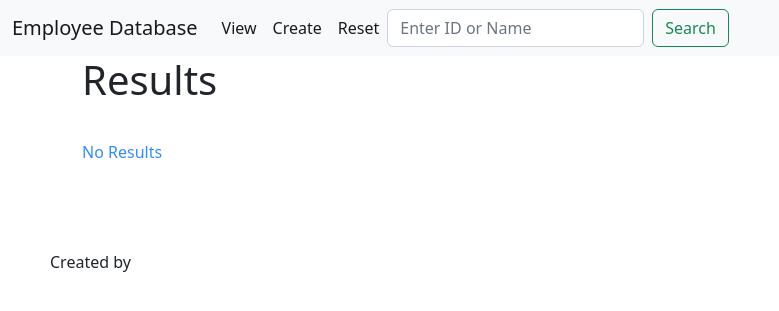
After one commit to AridArab/Employee-Database, a Flask app: template templates/search.html in a window 1280 px wide. The commit adds this page. Shown: the top 311 px of the page, without its empty margins (0-779 px from the left). Run offline with Flask 3, Linux system fonts and the light colour scheme; the template is opened without the code that fills it, so the values that code supplies are empty.

Commit message:
Added search page (still not usable)

```diff
--- a/main.py
+++ b/main.py
@@ -114,17 +114,30 @@ def reset():
         return redirect(url_for('view'))
     return render_template('reset.html')
 
-#@app.route('/results', method=("GET", "POST"))
-#def search(entered):
-#
-#    employed = Employee.query.all()
-#    entered  = request.form['searched']
-#    results = []
-#
-#    if int(entered):
-#        for employee in employed:
-#            if entered == Employee.query.get_or_404(int(entered)):
-#                results = results.append(Employee.query.get_or_404(int(entered)))
+@app.route('/search', methods=('GET', 'POST'))
+def search():
+    resulted = []
+    totaldb = Employee.query.all()
+    listdb = Employee.query.with_entities(Employee.name, Employee.id)
+    namedb = Employee.query.with_entities(Employee.name)
+    iddb = Employee.query.with_entities(Employee.id)
+    entered = request.args.get('searched')
+
+    if entered == "":
+        return render_template('search.html', resulted=listdb)
+    elif entered.isnumeric():
+        for i in iddb:
+            if entered in str(i):
+                resulted.append(str(i))
+        return str(type(resulted))    #render_template('search.html', resulted=resulted, Employee=Employee)
+    elif isinstance(str(entered), str):
+        for i in namedb:
+            if entered in str(i):
+                resulted.append(str(i))
+        return str(type(resulted))    #render_template('search.html', resulted=resulted, Employee=Employee)
+    else:
+        pass
+
 
 
 # Runs the program
--- a/templates/base.html
+++ b/templates/base.html
@@ -27,7 +27,7 @@
             <a class="nav-link active" href="{{ url_for('reset') }}">Reset</a>
           </li>
         </ul>
-      <form class="d-flex" role="search" method="POST" action="">
+      <form class="d-flex" role="search" method="GET" action="{{ url_for('search') }}">
         <input class="form-control me-2" type="search" placeholder="Enter ID or Name" aria-label="Search" name="searched">
         <button class="btn btn-outline-success" type="submit">Search</button>
       </form>
@@ -40,7 +40,7 @@
   </div>
   <div class="credits">
     <p>
-      Created by Zohair Alsheikh
+      Created by
     </p>
   </div>
   <script src="https://cdn.jsdelivr.net/npm/bootstrap@5.2.2/dist/js/bootstrap.bundle.min.js" integrity="sha384-OERcA2EqjJCMA+/3y+gxIOqMEjwtxJY7qPCqsdltbNJuaOe923+mo//f6V8Qbsw3" crossorigin="anonymous"></script>
--- /dev/null
+++ b/templates/search.html
@@ -0,0 +1,30 @@
+{% extends 'base.html' %}
+
+{% block content %}
+    <h1 class="title">{% block title %} Results {% endblock %}</h1>
+        {% if resulted %}
+            {% for result in resulted %}
+                {% if result.isnumeric() %}
+                    <div class="col-sm">
+                        <div class="user">
+                            <a class="name">{{ result }}</a></p>
+                            <a class="name">Name: {{ Employee.query.filter_by(id=(result|int)) }} ID: {{ Employee.query.filter_by(id=(result|int)) }}</a></p>
+                        </div>
+                    </div>
+                {% else %}
+                    <div class="col-sm">
+                        <div class="user">
+                            <a class="name">{{ result }}</a></p>
+                            <a class="name">Name: {{ Employee.query.filter_by(name=result) }} ID: {{ Employee.query.filter_by(name=result) }}</a></p>
+                        </div>
+                    </div>
+                {% endif %}
+            {% endfor %}
+        {% else %}
+            <b>
+            <div class="empty">
+                <p class="empty">No Results</p>
+                </p>
+            </div>
+        {% endif %}
+{%endblock content %}
```
